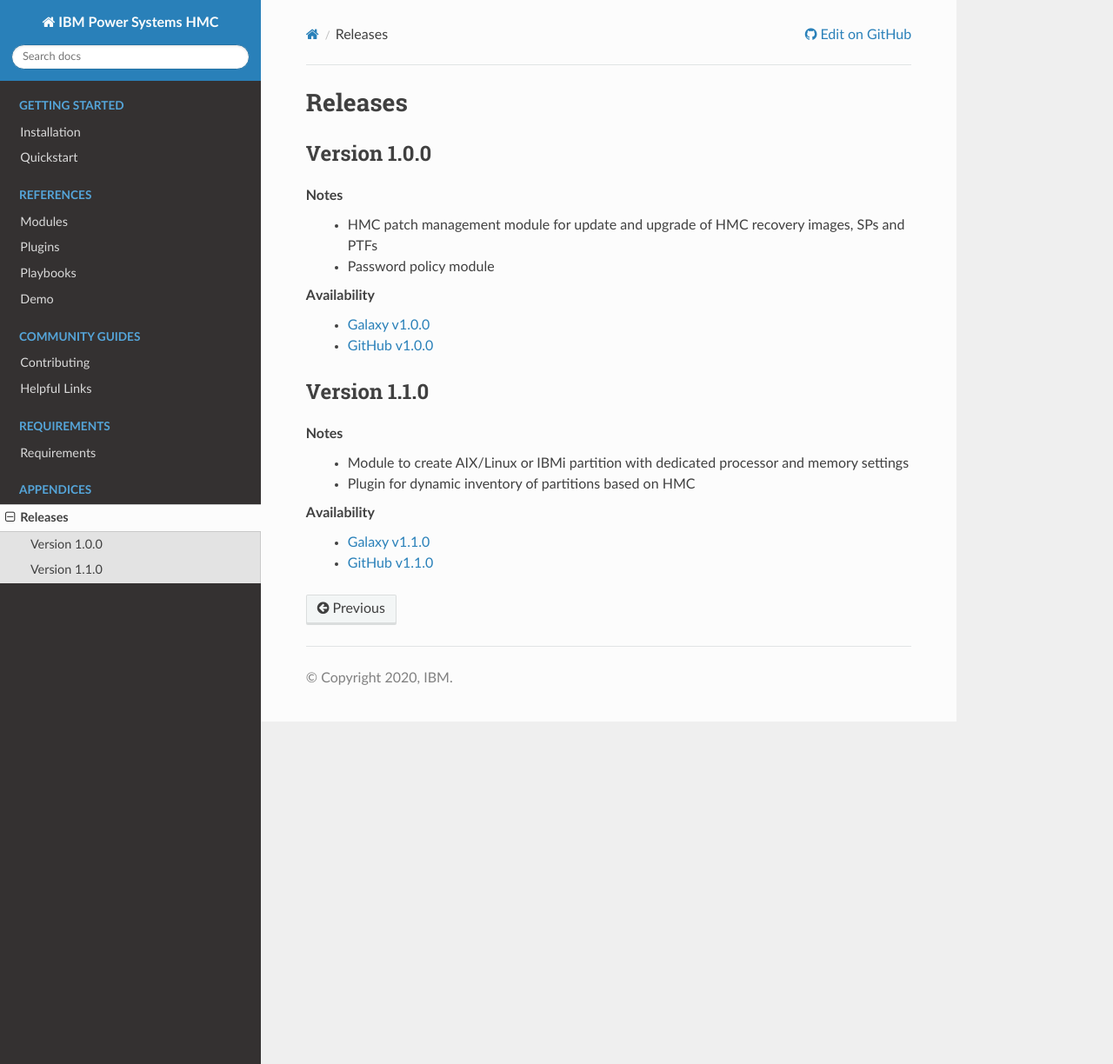
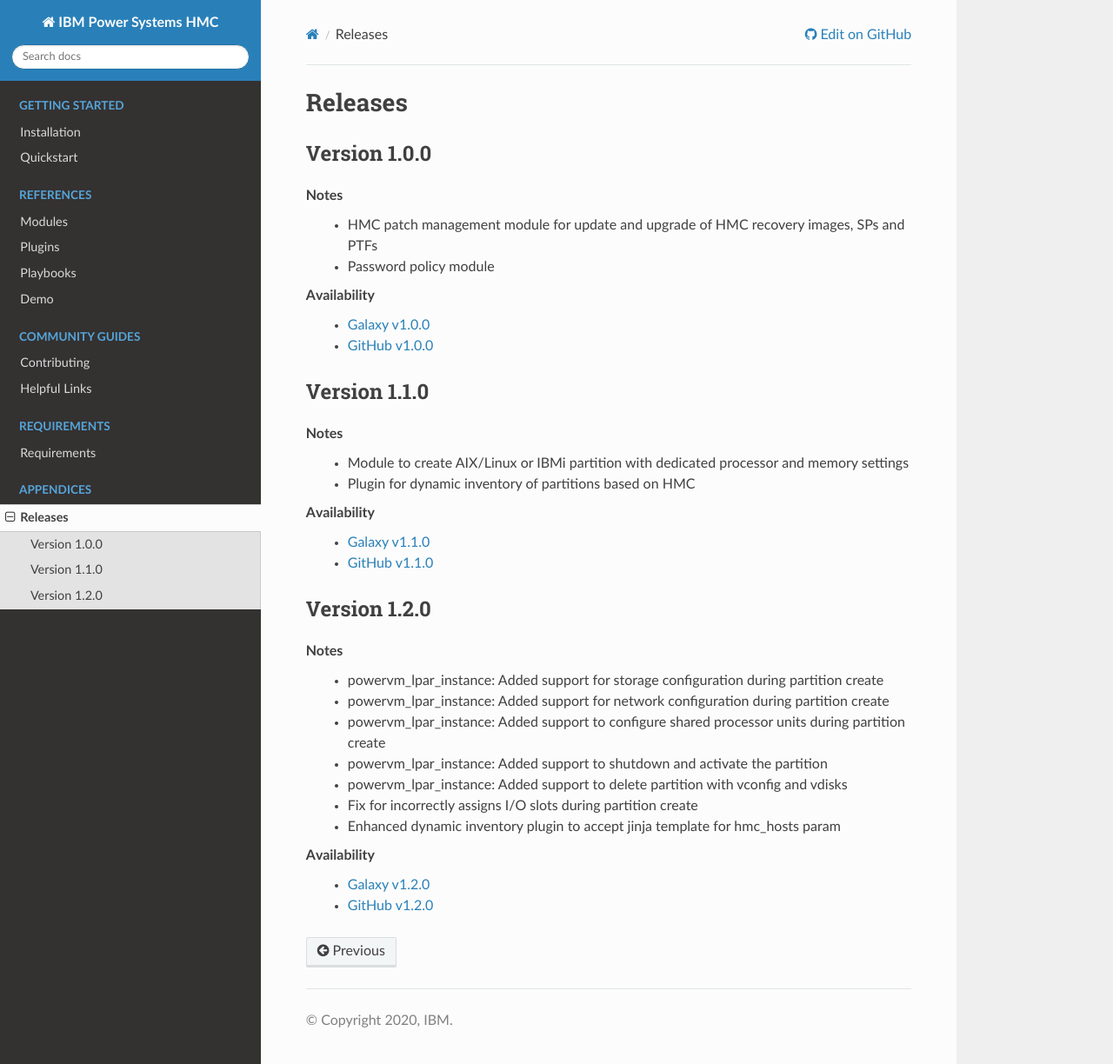
Before and after one commit to IBM/ansible-power-hmc, a Sphinx documentation site: the page built from docs/source/release_notes.rst, in a window 1280 px wide and 1224 px high. Shown: the whole window at 87% size. Built offline with Sphinx 7.4.7 and the Read the Docs theme 2.0.0, drawn with Linux system fonts in a browser that asks for light colours.

Commit message:
Update release notes and galaxy config

```diff
--- a/docs/source/release_notes.rst
+++ b/docs/source/release_notes.rst
@@ -37,3 +37,25 @@
 
 .. _GitHub v1.1.0:
    https://github.com/IBM/ansible-power-hmc/releases/download/v1.1.0/ibm-power_hmc-1.1.0.tar.gz
+
+
+Version 1.2.0
+-------------
+Notes
+  * powervm_lpar_instance: Added support for storage configuration during partition create
+  * powervm_lpar_instance: Added support for network configuration during partition create
+  * powervm_lpar_instance: Added support to configure shared processor units during partition create
+  * powervm_lpar_instance: Added support to shutdown and activate the partition
+  * powervm_lpar_instance: Added support to delete partition with vconfig and vdisks
+  * Fix for incorrectly assigns I/O slots during partition create
+  * Enhanced dynamic inventory plugin to accept jinja template for hmc_hosts param
+
+Availability
+  * `Galaxy v1.2.0`_
+  * `GitHub v1.2.0`_
+
+.. _Galaxy v1.2.0:
+   https://galaxy.ansible.com/download/ibm-power_hmc-1.2.0.tar.gz
+
+.. _GitHub v1.2.0:
+   https://github.com/IBM/ansible-power-hmc/releases/download/v1.2.0/ibm-power_hmc-1.2.0.tar.gz
--- a/galaxy.yml
+++ b/galaxy.yml
@@ -7,7 +7,7 @@
 name: power_hmc
 
 # The version of the collection. Must be compatible with semantic versioning
-version: 1.1.0
+version: 1.2.0
 
 # The path to the Markdown (.md) readme file. This path is relative to the root of the collection
 readme: README.md
@@ -49,4 +49,5 @@
 - builds
 - devops
 - docs/images
+- docs/source/demo.rst
 - '*.tar.gz'
```
